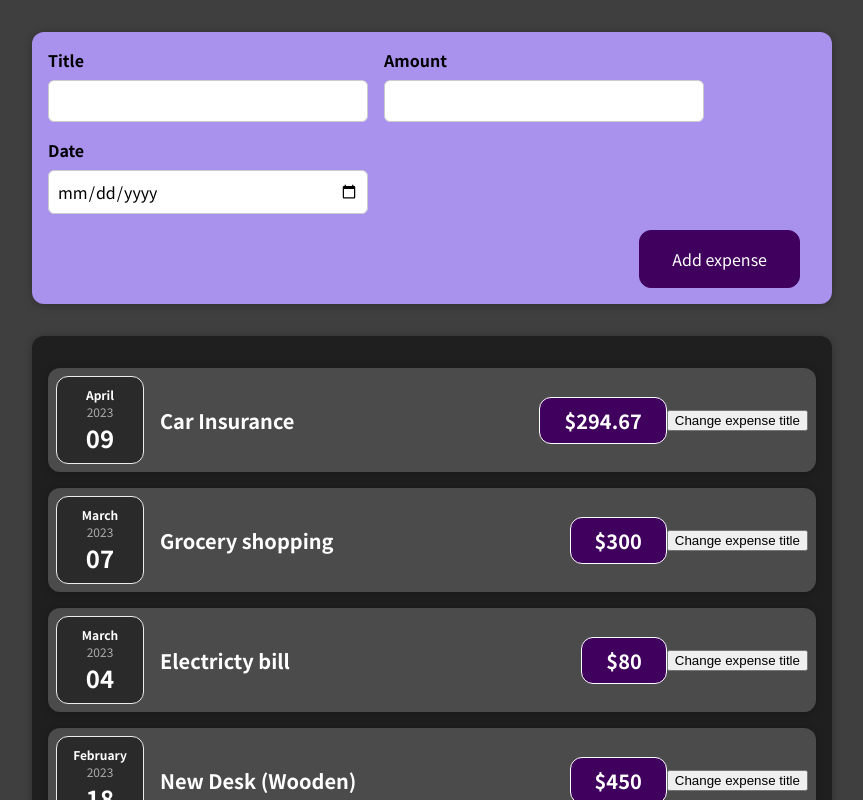
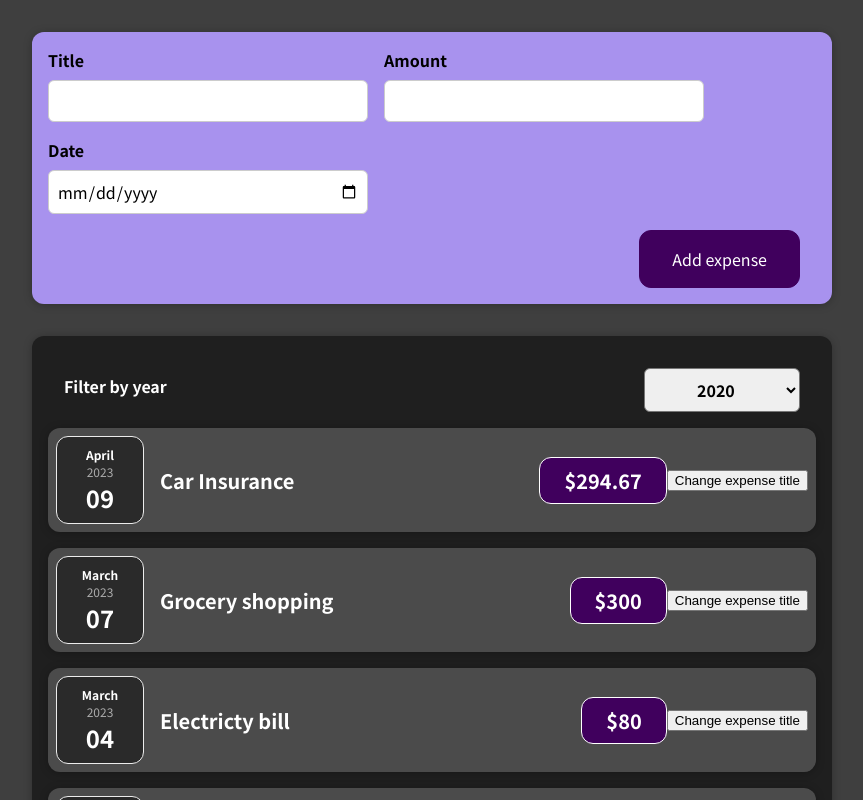
Before and after one commit to israelmalagutti/React---The-Complete-Guide, a React (Create React App) app in the folder code/: page / in a window 1280 px wide. Shown: the top 800 px of the page, without its empty margins (208-1071 px from the left). Built offline with nearby package versions, Linux system fonts and the light colour scheme.

Commit message:
07-lifting-the-state-up

```diff
--- a/code/src/App.js
+++ b/code/src/App.js
@@ -9,9 +9,13 @@ const App = () => {
     { title: "New Desk (Wooden)", amount: 450, date: new Date(2023, 1, 18) },
   ];
 
+  const addExpenseHandler = (expense) => {
+    console.log("In App Js", expense);
+  };
+
   return (
     <div>
-      <NewExpense />
+      <NewExpense onAddExpense={addExpenseHandler} />
       <Expenses expenses={expenses} />
     </div>
   );
--- /dev/null
+++ b/code/src/components/Expenses/ExpenseFilter.css
@@ -0,0 +1,24 @@
+.expenses-filter {
+  color: white;
+  padding: 0 1rem;
+}
+
+.expenses-filter__control {
+  display: flex;
+  width: 100%;
+  align-items: center;
+  justify-content: space-between;
+  margin: 1rem 0;
+}
+
+.expenses-filter label {
+  font-weight: bold;
+  margin-bottom: 0.5rem;
+}
+
+.expenses-filter select {
+  font: inherit;
+  padding: 0.5rem 3rem;
+  font-weight: bold;
+  border-radius: 6px;
+}
--- /dev/null
+++ b/code/src/components/Expenses/ExpenseFilter.js
@@ -0,0 +1,25 @@
+import "./ExpenseFilter.css";
+
+const ExpenseFilter = ({ onChangeExpenseFilter, selected }) => {
+  const filterChangeHandler = (event) => {
+    const expenseFilter = event.target.value;
+
+    onChangeExpenseFilter(expenseFilter);
+  };
+
+  return (
+    <div className="expenses-filter">
+      <div className="expenses-filter__control">
+        <label>Filter by year</label>
+        <select value={selected} onChange={filterChangeHandler}>
+          <option value="2023">2023</option>
+          <option value="2022">2022</option>
+          <option value="2021">2021</option>
+          <option value="2020">2020</option>
+        </select>
+      </div>
+    </div>
+  );
+};
+
+export { ExpenseFilter };
--- a/code/src/components/Expenses/Expenses.js
+++ b/code/src/components/Expenses/Expenses.js
@@ -1,10 +1,28 @@
+import { useState } from "react";
+
 import "./Expenses.css";
 
 import { ExpenseItem } from "./ExpenseItem";
+import { ExpenseFilter } from "./ExpenseFilter";
+import { Card } from "../Ui";
 
 const Expenses = ({ expenses }) => {
+  const [filteredYear, setFilteredYear] = useState("2020");
+
+  const filterChangeHandler = (selectedYear) => {
+    setFilteredYear(selectedYear);
+
+    // Debbug
+    console.log(selectedYear);
+    console.log(filteredYear);
+  };
+
   return (
-    <div className="expenses">
+    <Card className="expenses">
+      <ExpenseFilter
+        selected={filteredYear}
+        onChangeExpenseFilter={filterChangeHandler}
+      />
       {expenses.map((expense, id) => (
         <ExpenseItem
           key={id}
@@ -13,7 +31,7 @@ const Expenses = ({ expenses }) => {
           title={expense.title}
         />
       ))}
-    </div>
+    </Card>
   );
 };
 
--- a/code/src/components/NewExpense/ExpenseForm.js
+++ b/code/src/components/NewExpense/ExpenseForm.js
@@ -2,7 +2,7 @@ import { useState } from "react";
 
 import "./ExpenseForm.css";
 
-const ExpenseForm = () => {
+const ExpenseForm = ({ onSaveExpenseData }) => {
   const [formData, setFormData] = useState({
     enteredTitle: "",
     enteredPrice: "",
@@ -39,7 +39,7 @@ const ExpenseForm = () => {
         date: new Date(formData.enteredDate),
       };
 
-      console.log(expenseData);
+      onSaveExpenseData(expenseData);
     } catch (error) {
       throw new Error();
     } finally {
--- a/code/src/components/NewExpense/NewExpense.js
+++ b/code/src/components/NewExpense/NewExpense.js
@@ -2,10 +2,19 @@ import "./NewExpense.css";
 
 import { ExpenseForm } from "./ExpenseForm";
 
-const NewExpense = () => {
+const NewExpense = ({ onAddExpense }) => {
+  const saveExpenseHandler = (enteredExpenseData) => {
+    const expenseData = {
+      ...enteredExpenseData,
+      id: Math.random().toString(),
+    };
+
+    onAddExpense(expenseData);
+  };
+
   return (
     <div className="new-expense">
-      <ExpenseForm />
+      <ExpenseForm onSaveExpenseData={saveExpenseHandler} />
     </div>
   );
 };
```
